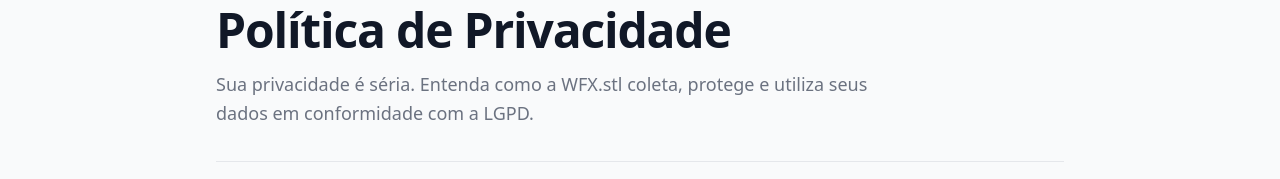
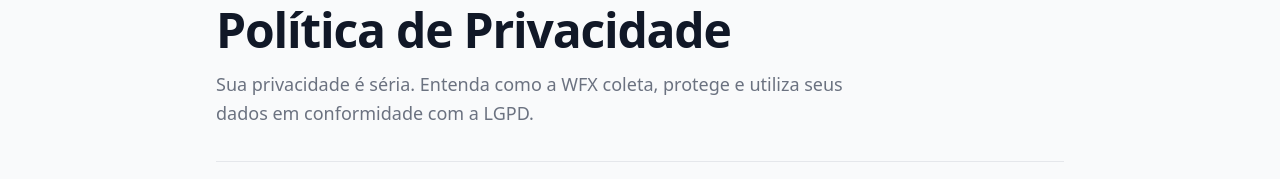
Before and after one commit to korolkoo/WFX---Website, a Next.js app: page /privacidade in a window 1280 px wide. Shown: the part 208-387 px from the top of the page. Built offline with nearby package versions, Linux system fonts and the light colour scheme.

Commit message:
Ajuste na pagina de privacidade, tirei WFX.stl

```diff
--- a/app/privacidade/page.tsx
+++ b/app/privacidade/page.tsx
@@ -76,7 +76,7 @@
                         Política de Privacidade
                     </h1>
                     <p className="text-lg text-gray-500 dark:text-slate-400 leading-relaxed max-w-2xl">
-                        Sua privacidade é séria. Entenda como a WFX.stl coleta, protege e utiliza seus dados em conformidade com a LGPD.
+                        Sua privacidade é séria. Entenda como a WFX coleta, protege e utiliza seus dados em conformidade com a LGPD.
                     </p>
                 </div>
 
```
